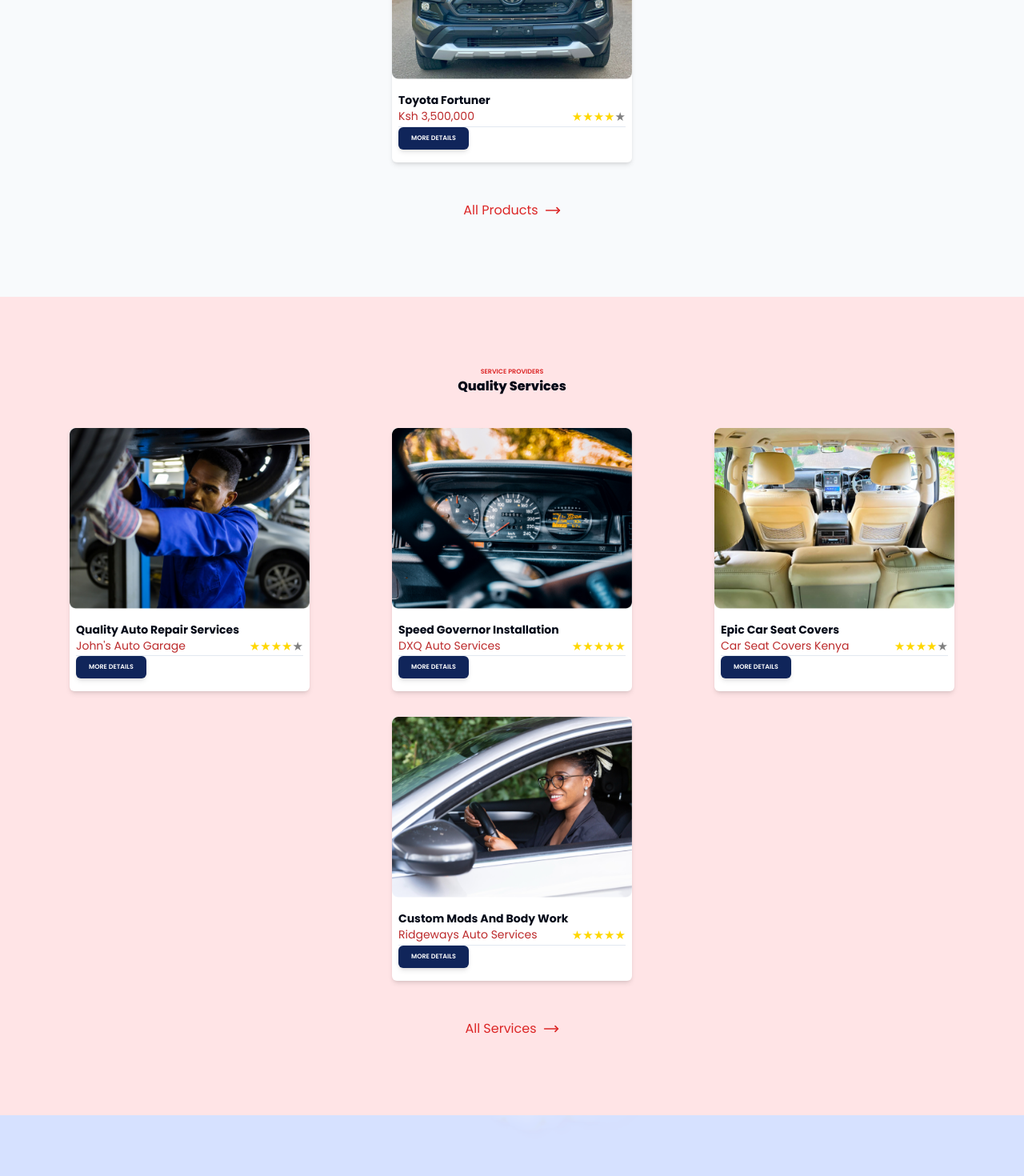
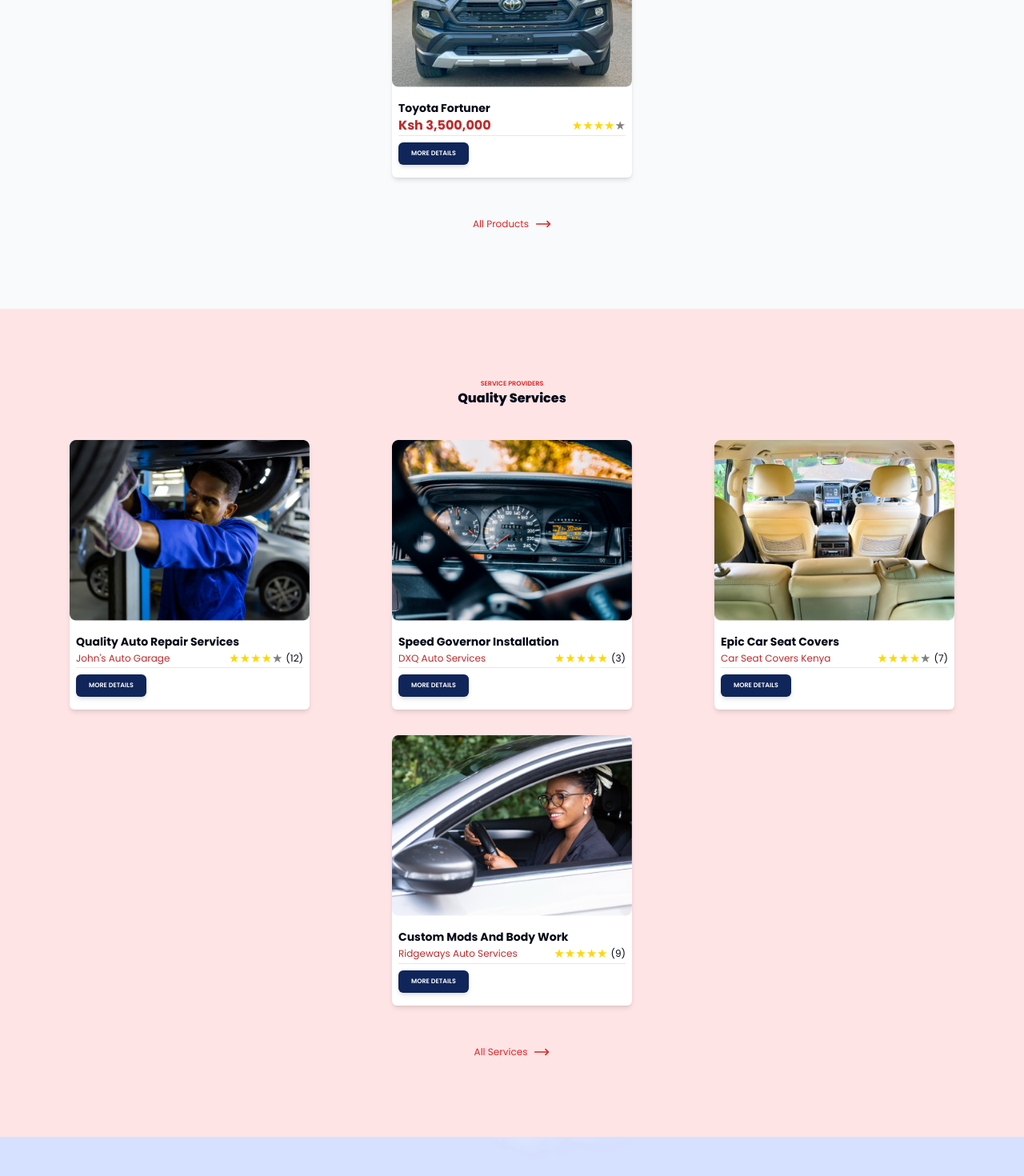
Before and after one commit to holabayor/drivesasa, a Next.js app: page / in a window 1280 px wide. Shown: the part 1940-3410 px from the top of the page at 80% size. Built offline with nearby package versions, Linux system fonts and the light colour scheme.

Commit message:
conditional formatting

```diff
--- a/components/Marketplace.tsx
+++ b/components/Marketplace.tsx
@@ -24,7 +24,7 @@ export default function Marketplace() {
           />
         ))}
       </div>
-      <div className="group flex items-center gap-2 py-2 md:py-8 text-red-600">
+      <div className="group flex items-center gap-2 py-2 md:py-8 text-xs text-red-600">
         <Link href={'/products'}>All Products</Link>
         <MoveRight size={20} className="group-hover:animate-slide" />
       </div>
--- a/components/ProductCard.tsx
+++ b/components/ProductCard.tsx
@@ -11,6 +11,7 @@ interface ProductCardProps {
   icons?: string[];
   rating: number;
   text?: string;
+  count?: number;
 }
 
 export default function ProductCard({
@@ -20,6 +21,7 @@ export default function ProductCard({
   icons,
   rating,
   text,
+  count,
 }: ProductCardProps) {
   return (
     <div
@@ -35,9 +37,14 @@ export default function ProductCard({
 
       <div className="w-full flex flex-col items-start px-2">
         <h4 className="font-bold text-xs sm:text-sm">{name}</h4>
-        <div className="w-full flex justify-between border-b">
-          <p className="text-sm text-center text-[#BC2A2B]">{price || text}</p>
-          <ReactStars value={rating} />
+        <div className="w-full flex items-center justify-between border-b mb-2">
+          <p className={`text-[#BC2A2B] ${price ? 'font-bold' : 'text-xs'}`}>
+            {price || text}
+          </p>
+          <div className="flex items-center gap-1">
+            <ReactStars value={rating} />{' '}
+            {count && <span className="text-xs">({count})</span>}
+          </div>
         </div>
         {icons && (
           <div>
--- a/components/Services.tsx
+++ b/components/Services.tsx
@@ -20,10 +20,11 @@ export default function Services() {
             image={product.image}
             text={product.text}
             rating={product.rating}
+            count={product.count}
           />
         ))}
       </div>
-      <div className="group flex items-center gap-2 py-2 md:py-8 text-red-600">
+      <div className="group flex items-center gap-2 py-2 md:py-8 text-xs text-red-600">
         All Services
         <MoveRight size={20} className="group-hover:animate-slide" />
       </div>
--- a/components/Testimonials.tsx
+++ b/components/Testimonials.tsx
@@ -6,7 +6,7 @@ import Marquee from 'react-fast-marquee';
 
 export default function Testimonials() {
   return (
-    <section className="advisory-bg py-4 md:py-12">
+    <section className="advisory-bg py-6 md:py-12">
       <div className="max-width flex-center flex-col p-2 md:py-2 lg:py-16">
         <div className="flex flex-col items-center py-2 md:py-6">
           <p className="text-[8px] font-bold uppercase text-red-600 py">
```
